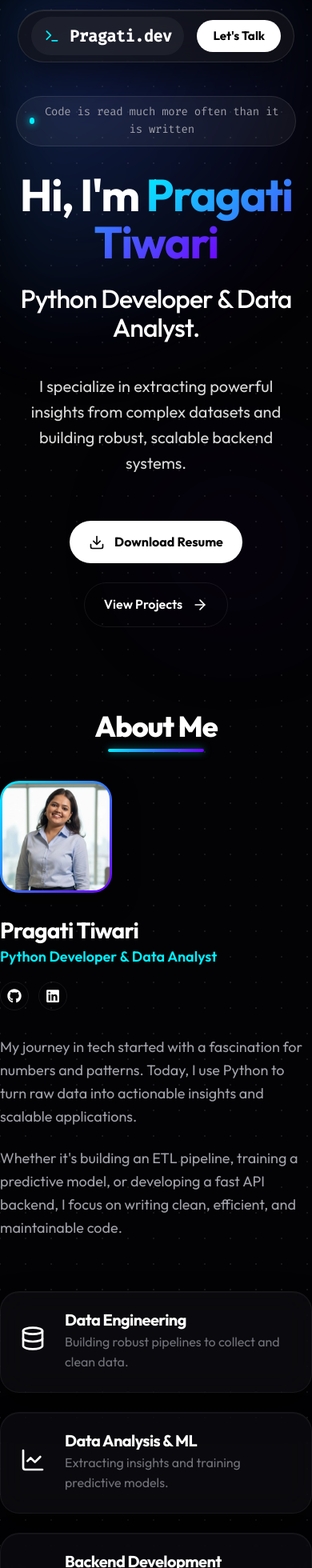
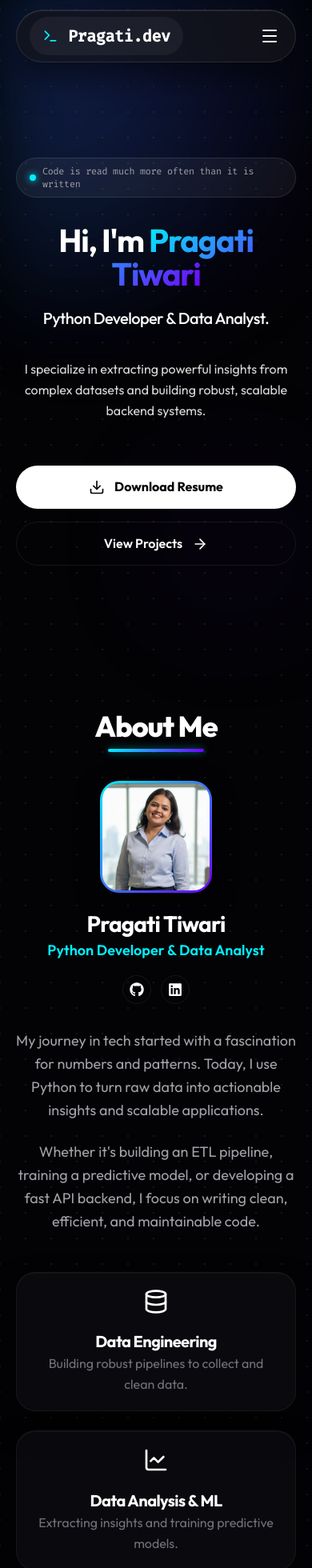
Before and after one commit to ashishkapadia28/pragati, a React (Vite) app: page / in a window 390 px wide. Shown: the part 20-1980 px from the top of the page at 80% size. Built offline with nearby package versions, Linux system fonts and the light colour scheme.

Commit message:
Fix mobile responsiveness across Navbar, Hero, About, Projects, and Contact sections

```diff
--- a/src/components/About.tsx
+++ b/src/components/About.tsx
@@ -14,14 +14,14 @@ const About = () => {
         About Me
       </motion.h2>
 
-      <div className="grid" style={{ gridTemplateColumns: 'repeat(auto-fit, minmax(300px, 1fr))', gap: '4rem', alignItems: 'center' }}>
+      <div className="grid about-grid" style={{ gridTemplateColumns: 'repeat(auto-fit, minmax(250px, 1fr))', gap: '4rem', alignItems: 'center' }}>
         <motion.div
           initial={{ opacity: 0, x: -50 }}
           whileInView={{ opacity: 1, x: 0 }}
           viewport={{ once: true }}
           transition={{ duration: 0.5 }}
         >
-          <div style={{ display: 'flex', alignItems: 'center', gap: '2rem', marginBottom: '2rem', flexWrap: 'wrap' }}>
+          <div className="about-profile" style={{ display: 'flex', alignItems: 'center', gap: '2rem', marginBottom: '2rem', flexWrap: 'wrap' }}>
             <div style={{
               flexShrink: 0,
               width: '140px',
@@ -46,7 +46,7 @@ const About = () => {
               <h3 style={{ fontSize: '1.75rem', marginBottom: '0.25rem', color: 'var(--text-primary)' }}>Pragati Tiwari</h3>
               <p style={{ color: 'var(--accent-color)', fontWeight: 600, fontSize: '1.125rem', marginBottom: '1rem' }}>Python Developer & Data Analyst</p>
 
-              <div style={{ display: 'flex', gap: '0.75rem' }}>
+              <div className="social-links" style={{ display: 'flex', gap: '0.75rem' }}>
                 <a href="https://github.com/pragati1102" target="_blank" rel="noreferrer" className="btn-outline" style={{ padding: '0.5rem', borderRadius: '50%' }}>
                   <FaGithub size={18} />
                 </a>
@@ -57,10 +57,10 @@ const About = () => {
             </div>
           </div>
 
-          <p style={{ fontSize: '1.125rem', color: 'var(--text-secondary)', marginBottom: '1.5rem' }}>
+          <p className="about-text" style={{ fontSize: '1.125rem', color: 'var(--text-secondary)', marginBottom: '1.5rem' }}>
             My journey in tech started with a fascination for numbers and patterns. Today, I use Python to turn raw data into actionable insights and scalable applications.
           </p>
-          <p style={{ fontSize: '1.125rem', color: 'var(--text-secondary)' }}>
+          <p className="about-text" style={{ fontSize: '1.125rem', color: 'var(--text-secondary)' }}>
             Whether it's building an ETL pipeline, training a predictive model, or developing a fast API backend, I focus on writing clean, efficient, and maintainable code.
           </p>
         </motion.div>
@@ -79,7 +79,7 @@ const About = () => {
           ].map((item, index) => (
             <motion.div
               key={index}
-              className="glass-panel flex"
+              className="glass-panel flex about-card"
               style={{ padding: '1.5rem', gap: '1.5rem', alignItems: 'center' }}
               whileHover={{ x: 10, backgroundColor: 'var(--surface-hover)' }}
             >
--- a/src/components/Hero.tsx
+++ b/src/components/Hero.tsx
@@ -61,19 +61,20 @@ const Hero = () => {
             padding: '0.5rem 1rem',
             background: 'rgba(255,255,255,0.05)',
             border: '1px solid rgba(255,255,255,0.1)',
-            borderRadius: '99px',
-            marginBottom: '2rem'
+            borderRadius: '9999px',
+            marginBottom: '2rem',
+            maxWidth: '100%'
           }}
         >
-          <span style={{ display: 'inline-block', width: '8px', height: '8px', borderRadius: '50%', background: 'var(--accent-color)', boxShadow: '0 0 10px var(--accent-color)' }}></span>
-          <span className="mono" style={{ fontSize: '0.875rem', color: 'var(--text-secondary)' }}>Code is read much more often than it is written</span>
+          <span style={{ display: 'inline-block', flexShrink: 0, width: '8px', height: '8px', borderRadius: '50%', background: 'var(--accent-color)', boxShadow: '0 0 10px var(--accent-color)' }}></span>
+          <span className="mono" style={{ fontSize: 'clamp(0.65rem, 3vw, 0.875rem)', color: 'var(--text-secondary)', textAlign: 'left', lineHeight: 1.4 }}>Code is read much more often than it is written</span>
         </motion.div>
 
         <motion.h1
           initial={{ opacity: 0, y: 30 }}
           animate={{ opacity: 1, y: 0 }}
           transition={{ duration: 0.8, delay: 0.1, ease: [0.16, 1, 0.3, 1] }}
-          style={{ fontSize: 'clamp(3.5rem, 8vw, 6rem)', marginBottom: '1.5rem', letterSpacing: '-0.03em', lineHeight: 1.05 }}
+          style={{ fontSize: 'clamp(2.5rem, 10vw, 6rem)', marginBottom: '1.5rem', letterSpacing: '-0.03em', lineHeight: 1.05 }}
         >
           Hi, I'm <span className="text-gradient">Pragati Tiwari</span>
         </motion.h1>
@@ -82,7 +83,7 @@ const Hero = () => {
           initial={{ opacity: 0, y: 30 }}
           animate={{ opacity: 1, y: 0 }}
           transition={{ duration: 0.8, delay: 0.2, ease: [0.16, 1, 0.3, 1] }}
-          style={{ fontSize: 'clamp(2rem, 4vw, 3rem)', color: 'var(--text-primary)', marginBottom: '2.5rem', fontWeight: 500 }}
+          style={{ fontSize: 'clamp(1.25rem, 5vw, 3rem)', color: 'var(--text-primary)', marginBottom: '2.5rem', fontWeight: 500 }}
         >
           Python Developer & Data Analyst.
         </motion.h2>
@@ -92,7 +93,7 @@ const Hero = () => {
           animate={{ opacity: 1, y: 0 }}
           transition={{ duration: 0.8, delay: 0.3, ease: [0.16, 1, 0.3, 1] }}
           className="hero-p"
-          style={{ fontSize: '1.25rem', color: 'rgba(255, 255, 255, 0.85)', marginBottom: '3.5rem', maxWidth: '700px', margin: '0 auto 3.5rem' }}
+          style={{ fontSize: 'clamp(1rem, 4vw, 1.25rem)', color: 'rgba(255, 255, 255, 0.85)', marginBottom: '3.5rem', maxWidth: '700px', margin: '0 auto 3.5rem' }}
         >
           I specialize in extracting powerful insights from complex datasets and building robust, scalable backend systems.
         </motion.p>
@@ -101,6 +102,7 @@ const Hero = () => {
           initial={{ opacity: 0, y: 30 }}
           animate={{ opacity: 1, y: 0 }}
           transition={{ duration: 0.8, delay: 0.4, ease: [0.16, 1, 0.3, 1] }}
+          className="hero-buttons-container"
           style={{ display: 'flex', gap: '1.5rem', justifyContent: 'center', flexWrap: 'wrap' }}
         >
           <a href="/Pragati_Tiwari_Resume.pdf" download className="btn-primary">
--- a/src/components/Navbar.tsx
+++ b/src/components/Navbar.tsx
@@ -1,13 +1,16 @@
-import { motion } from 'framer-motion';
-import { Terminal } from 'lucide-react';
+import { useState } from 'react';
+import { motion, AnimatePresence } from 'framer-motion';
+import { Terminal, Menu, X } from 'lucide-react';
 import { Link, useLocation, useNavigate } from 'react-router-dom';
 
 const Navbar = () => {
+  const [isOpen, setIsOpen] = useState(false);
   const location = useLocation();
   const navigate = useNavigate();
 
   const handleNavClick = (e: React.MouseEvent<HTMLAnchorElement>, targetId: string) => {
     e.preventDefault();
+    setIsOpen(false);
     if (location.pathname !== '/') {
       navigate('/');
       setTimeout(() => {
@@ -38,7 +41,7 @@ const Navbar = () => {
           boxShadow: '0 20px 40px rgba(0,0,0,0.5), inset 0 1px 0 rgba(255,255,255,0.1)'
         }}
       >
-        <Link to="/" style={{ display: 'flex', alignItems: 'center', gap: '0.75rem', fontWeight: 800, fontSize: '1.25rem', padding: '0.5rem 1rem', background: 'rgba(255,255,255,0.05)', borderRadius: '99px' }}>
+        <Link to="/" onClick={() => setIsOpen(false)} style={{ display: 'flex', alignItems: 'center', gap: '0.75rem', fontWeight: 800, fontSize: '1.25rem', padding: '0.5rem 1rem', background: 'rgba(255,255,255,0.05)', borderRadius: '99px' }}>
           <Terminal size={20} color="var(--accent-color)" />
           <span className="mono" style={{ color: 'var(--text-primary)' }}>Pragati.dev</span>
         </Link>
@@ -50,10 +53,53 @@ const Navbar = () => {
           <li><a href="#skills" onClick={(e) => handleNavClick(e, 'skills')} style={{ fontWeight: 500, fontSize: '0.95rem', color: 'var(--text-secondary)' }}>Skills</a></li>
         </ul>
 
-        <a href="#contact" onClick={(e) => handleNavClick(e, 'contact')} className="btn-primary" style={{ padding: '0.5rem 1.25rem', fontSize: '0.95rem', gap: '0.5rem' }}>
+        <a href="#contact" onClick={(e) => handleNavClick(e, 'contact')} className="btn-primary desktop-btn" style={{ padding: '0.5rem 1.25rem', fontSize: '0.95rem', gap: '0.5rem' }}>
           Let's Talk
         </a>
+
+        <button className="mobile-menu-btn" onClick={() => setIsOpen(!isOpen)}>
+          {isOpen ? <X size={24} /> : <Menu size={24} />}
+        </button>
       </motion.nav>
+
+      {/* Mobile Menu Overlay */}
+      <AnimatePresence>
+        {isOpen && (
+          <motion.div
+            initial={{ opacity: 0, y: -20, scale: 0.95 }}
+            animate={{ opacity: 1, y: 0, scale: 1 }}
+            exit={{ opacity: 0, y: -20, scale: 0.95 }}
+            transition={{ duration: 0.2 }}
+            style={{
+              position: 'absolute',
+              top: '110%',
+              left: '1.25rem',
+              right: '1.25rem',
+              background: 'rgba(20, 20, 25, 0.95)',
+              backdropFilter: 'blur(24px)',
+              WebkitBackdropFilter: 'blur(24px)',
+              border: '1px solid rgba(255, 255, 255, 0.1)',
+              borderRadius: '24px',
+              padding: '1.5rem',
+              display: 'flex',
+              flexDirection: 'column',
+              gap: '1.5rem',
+              boxShadow: '0 20px 40px rgba(0,0,0,0.5)',
+              zIndex: 99
+            }}
+          >
+            <ul style={{ display: 'flex', flexDirection: 'column', gap: '1rem', listStyle: 'none' }}>
+              <li><a href="#about" onClick={(e) => handleNavClick(e, 'about')} style={{ display: 'block', fontWeight: 500, fontSize: '1.1rem', color: 'var(--text-primary)', padding: '0.5rem' }}>About</a></li>
+              <li><a href="#projects" onClick={(e) => handleNavClick(e, 'projects')} style={{ display: 'block', fontWeight: 500, fontSize: '1.1rem', color: 'var(--text-primary)', padding: '0.5rem' }}>Projects</a></li>
+              <li><a href="#resume" onClick={(e) => handleNavClick(e, 'resume')} style={{ display: 'block', fontWeight: 500, fontSize: '1.1rem', color: 'var(--text-primary)', padding: '0.5rem' }}>Resume</a></li>
+              <li><a href="#skills" onClick={(e) => handleNavClick(e, 'skills')} style={{ display: 'block', fontWeight: 500, fontSize: '1.1rem', color: 'var(--text-primary)', padding: '0.5rem' }}>Skills</a></li>
+            </ul>
+            <a href="#contact" onClick={(e) => handleNavClick(e, 'contact')} className="btn-primary" style={{ width: '100%', padding: '0.8rem', justifyContent: 'center' }}>
+              Let's Talk
+            </a>
+          </motion.div>
+        )}
+      </AnimatePresence>
     </div>
   );
 };
--- a/src/components/Projects.tsx
+++ b/src/components/Projects.tsx
@@ -16,7 +16,7 @@ const Projects = () => {
         Featured Projects
       </motion.h2>
 
-      <div style={{ display: 'grid', gridTemplateColumns: 'repeat(auto-fit, minmax(300px, 1fr))', gap: '2.5rem', marginTop: '3rem' }}>
+      <div className="grid projects-grid" style={{ gridTemplateColumns: 'repeat(auto-fit, minmax(250px, 1fr))', gap: '2.5rem', marginTop: '3rem' }}>
         {projects.map((project, index) => (
           <motion.div
             key={project.id}
--- a/src/index.css
+++ b/src/index.css
@@ -97,7 +97,8 @@ button {
 }
 
 .section {
-  padding: 8rem 0;
+  padding-top: 8rem;
+  padding-bottom: 8rem;
   position: relative;
 }
 
@@ -210,7 +211,8 @@ button {
     padding: 0 1.25rem;
   }
   .section {
-    padding: 4rem 0;
+    padding-top: 4rem;
+    padding-bottom: 4rem;
   }
   .section-title {
     font-size: 2.25rem;
@@ -223,9 +225,18 @@ button {
   .desktop-nav {
     display: none !important;
   }
+  .desktop-btn {
+    display: none !important;
+  }
+  .mobile-menu-btn {
+    display: flex !important;
+  }
   .nav-container {
     gap: 1rem !important;
     padding: 0.5rem 1rem !important;
+    justify-content: space-between;
+    width: 100%;
+    max-width: calc(100vw - 2.5rem);
   }
   .skill-row {
     flex-direction: column !important;
@@ -242,6 +253,93 @@ button {
   .contact-form-glass {
     padding: 1.5rem !important;
   }
+  .hero-buttons-container {
+    flex-direction: column !important;
+    gap: 1rem !important;
+    width: 100%;
+  }
+  .hero-buttons-container > a {
+    width: 100%;
+    justify-content: center;
+  }
+
+  /* Contact Section Mobile */
+  .contact-wrapper {
+    gap: 2rem !important;
+  }
+
+  /* About Section Mobile */
+  .about-grid {
+    gap: 3rem !important;
+  }
+  .about-profile {
+    flex-direction: column !important;
+    text-align: center;
+    gap: 1.5rem !important;
+  }
+  .social-links {
+    justify-content: center;
+  }
+  .about-text {
+    text-align: center;
+  }
+  .about-card {
+    padding: 1.25rem !important;
+    gap: 1rem !important;
+    flex-direction: column !important;
+    text-align: center;
+  }
+
+  /* Projects Section Mobile */
+  .projects-grid {
+    gap: 1.5rem !important;
+    margin-top: 2rem !important;
+  }
+
+  /* Skills Section Mobile */
+  .skills-panel {
+    padding: 1.5rem !important;
+  }
+  .skill-row {
+    flex-direction: column !important;
+    gap: 1rem !important;
+    align-items: center !important;
+    padding: 1.25rem 0 !important;
+  }
+  .skill-category {
+    flex: unset !important;
+    width: 100% !important;
+    text-align: center;
+  }
+  .skill-category-text {
+    font-size: 1.15rem !important;
+  }
+  .marquee-container {
+    width: 100% !important;
+    mask-image: linear-gradient(to right, transparent, black 10%, black 90%, transparent);
+    -webkit-mask-image: linear-gradient(to right, transparent, black 10%, black 90%, transparent);
+  }
+  .skill-pill {
+    padding: 0.5rem 1rem !important;
+  }
+  .skill-text {
+    font-size: 0.85rem !important;
+  }
+  .skill-icon {
+    width: 16px !important;
+    height: 16px !important;
+  }
+}
+
+.mobile-menu-btn {
+  display: none;
+  background: none;
+  border: none;
+  color: var(--text-primary);
+  cursor: pointer;
+  padding: 0.25rem;
+  align-items: center;
+  justify-content: center;
 }
 
 /* Marquee Animations */
```
Also changed, not shown: src/components/Contact.tsx (+7 -6 lines), src/components/Skills.tsx (+6 -5 lines).
